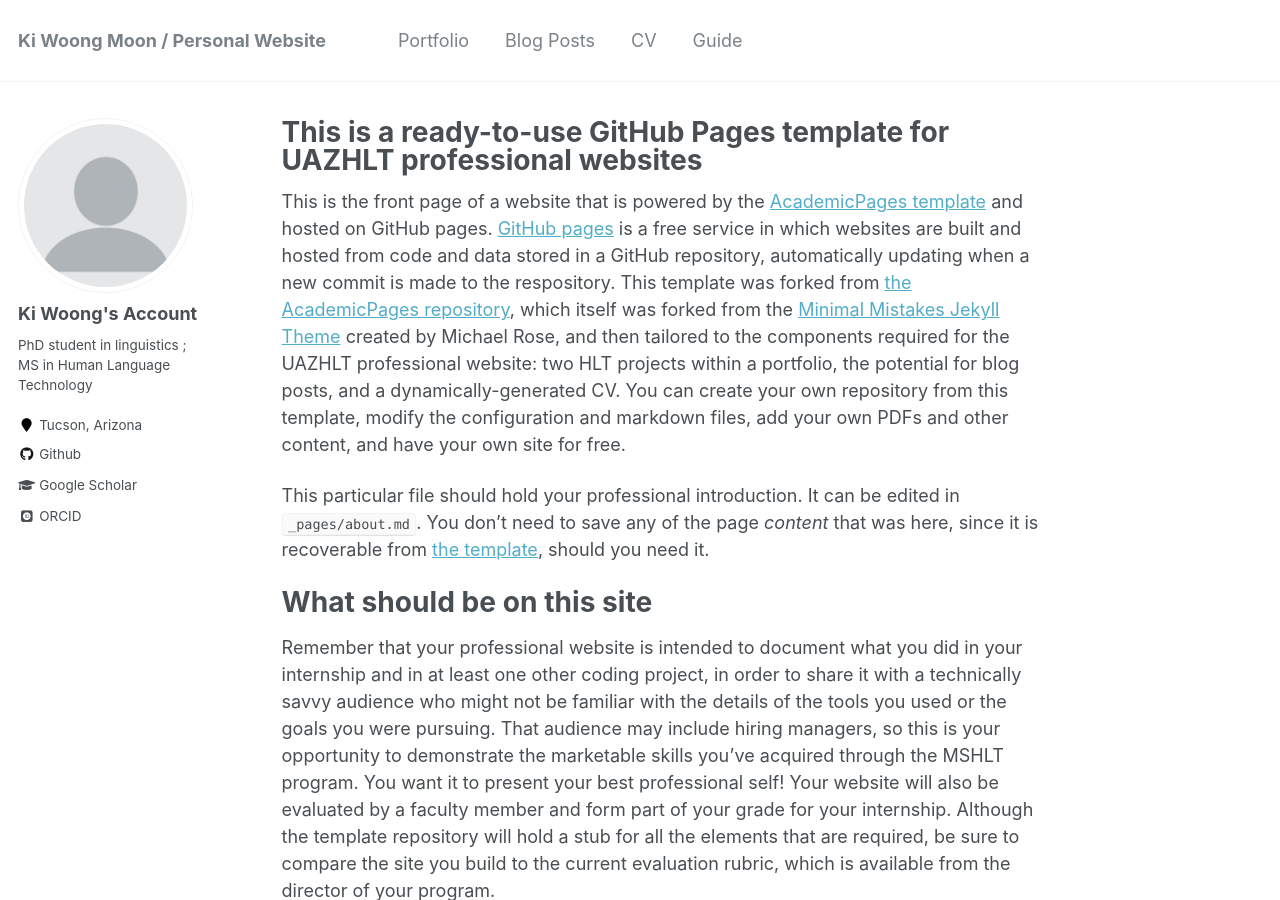
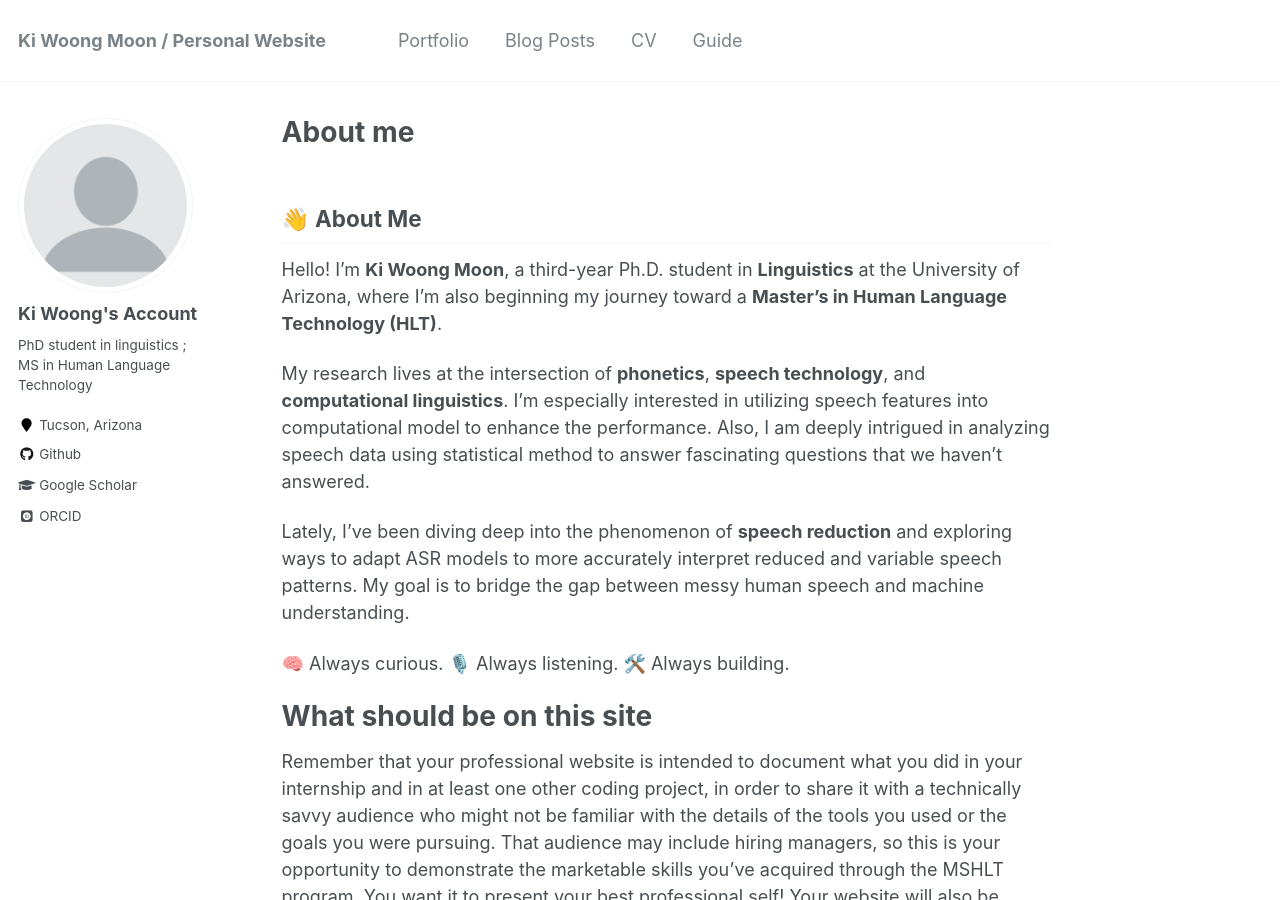
Before and after one commit to Ki-Woong95/Ki-Woong95.github.io, a Jekyll site: the page built from _pages/about.md, in a window 1280 px wide and 900 px high. Built offline with Jekyll 4.4.1, drawn with Linux system fonts in a browser that asks for light colours; some web fonts are replaced.

Commit message:
Update about.md

```diff
--- a/_pages/about.md
+++ b/_pages/about.md
@@ -1,16 +1,23 @@
 ---
 permalink: /
-title: "This is a ready-to-use GitHub Pages template for UAZHLT professional websites"
+title: "About me"
 excerpt: "About me"
 author_profile: true
 redirect_from:
   - /about/
   - /about.html
 ---
+## 👋 About Me
 
-This is the front page of a website that is powered by the [AcademicPages template](https://github.com/academicpages/academicpages.github.io) and hosted on GitHub pages. [GitHub pages](https://pages.github.com) is a free service in which websites are built and hosted from code and data stored in a GitHub repository, automatically updating when a new commit is made to the respository. This template was forked from [the AcademicPages repository](https://github.com/academicpages/academicpages.github.io), which itself was forked from the [Minimal Mistakes Jekyll Theme](https://mmistakes.github.io/minimal-mistakes/) created by Michael Rose, and then tailored to the components required for the UAZHLT professional website: two HLT projects within a portfolio, the potential for blog posts, and a dynamically-generated CV. You can create your own repository from this template, modify the configuration and markdown files, add your own PDFs and other content, and have your own site for free.
+Hello! I’m **Ki Woong Moon**, a third-year Ph.D. student in **Linguistics** at the University of Arizona, where I’m also beginning my journey toward a **Master’s in Human Language Technology (HLT)**.
 
-This particular file should hold your professional introduction. It can be edited in `_pages/about.md`. You don't need to save any of the page *content* that was here, since it is recoverable from [the template](https://github.com/uazhlt/professionalGHpages.github.io), should you need it.
+My research lives at the intersection of **phonetics**, **speech technology**, and **computational linguistics**. I’m especially interested in utilizing speech features into computational model to enhance the performance. Also, I am deeply intrigued in analyzing speech data using statistical method to answer fascinating questions that we haven't answered.
+
+Lately, I’ve been diving deep into the phenomenon of **speech reduction** and exploring ways to adapt ASR models to more accurately interpret reduced and variable speech patterns. My goal is to bridge the gap between messy human speech and machine understanding.
+
+🧠 Always curious. 🎙️ Always listening. 🛠️ Always building.
+
+
 
 What should be on this site
 ======
```
